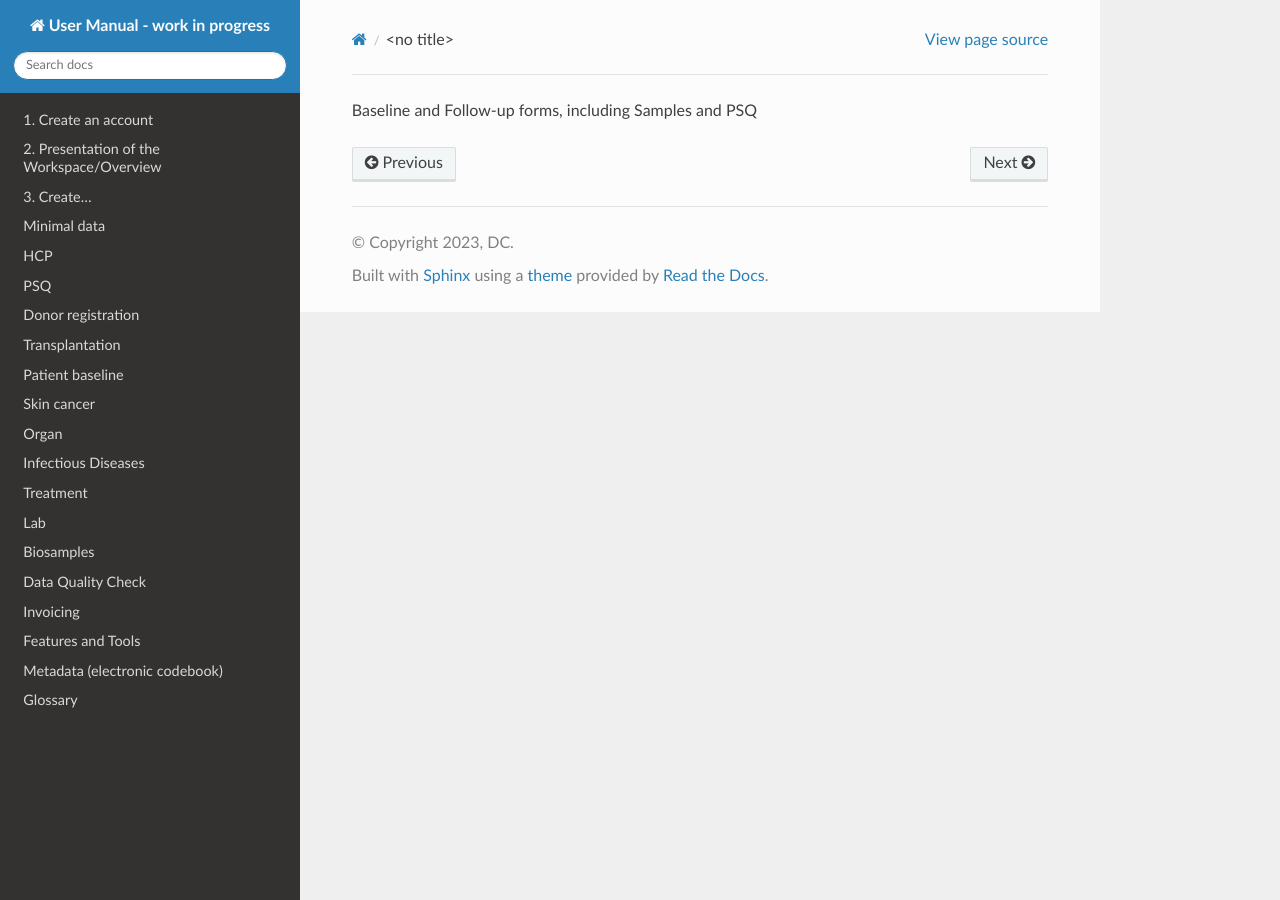
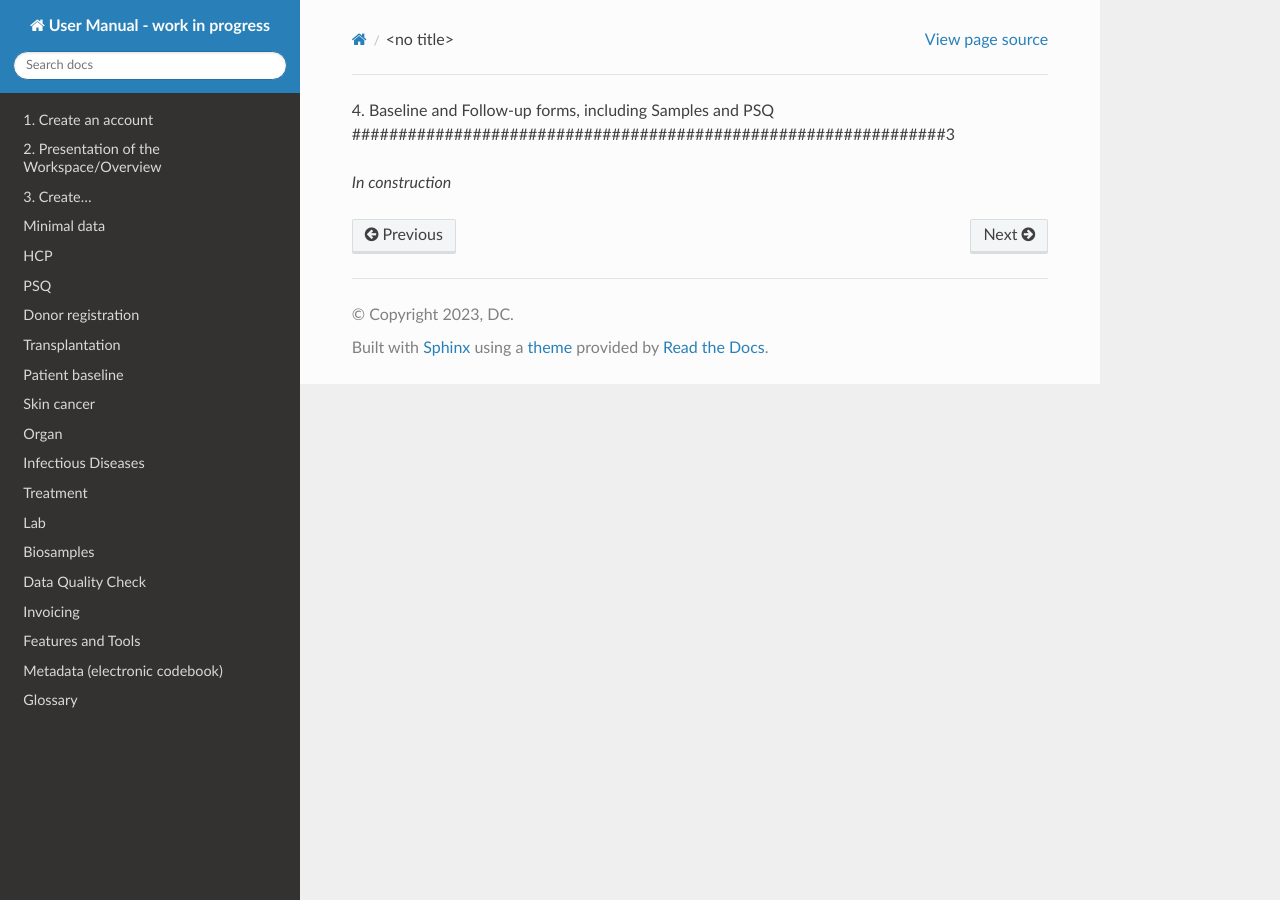
Before and after one commit to swiss-transplant-cohort-study/3LC-user-manual, a Sphinx documentation site: the page built from docs/source/blfup.rst, in a window 1280 px wide. Built offline with Sphinx 7.4.7 and the Read the Docs theme 3.1.0, drawn with Linux system fonts in a browser that asks for light colours.

Commit message:
Update blfup.rst

```diff
--- a/docs/source/blfup.rst
+++ b/docs/source/blfup.rst
@@ -1 +1,4 @@
 4. Baseline and Follow-up forms, including Samples and PSQ
+################################################################3
+
+*In construction*
```
